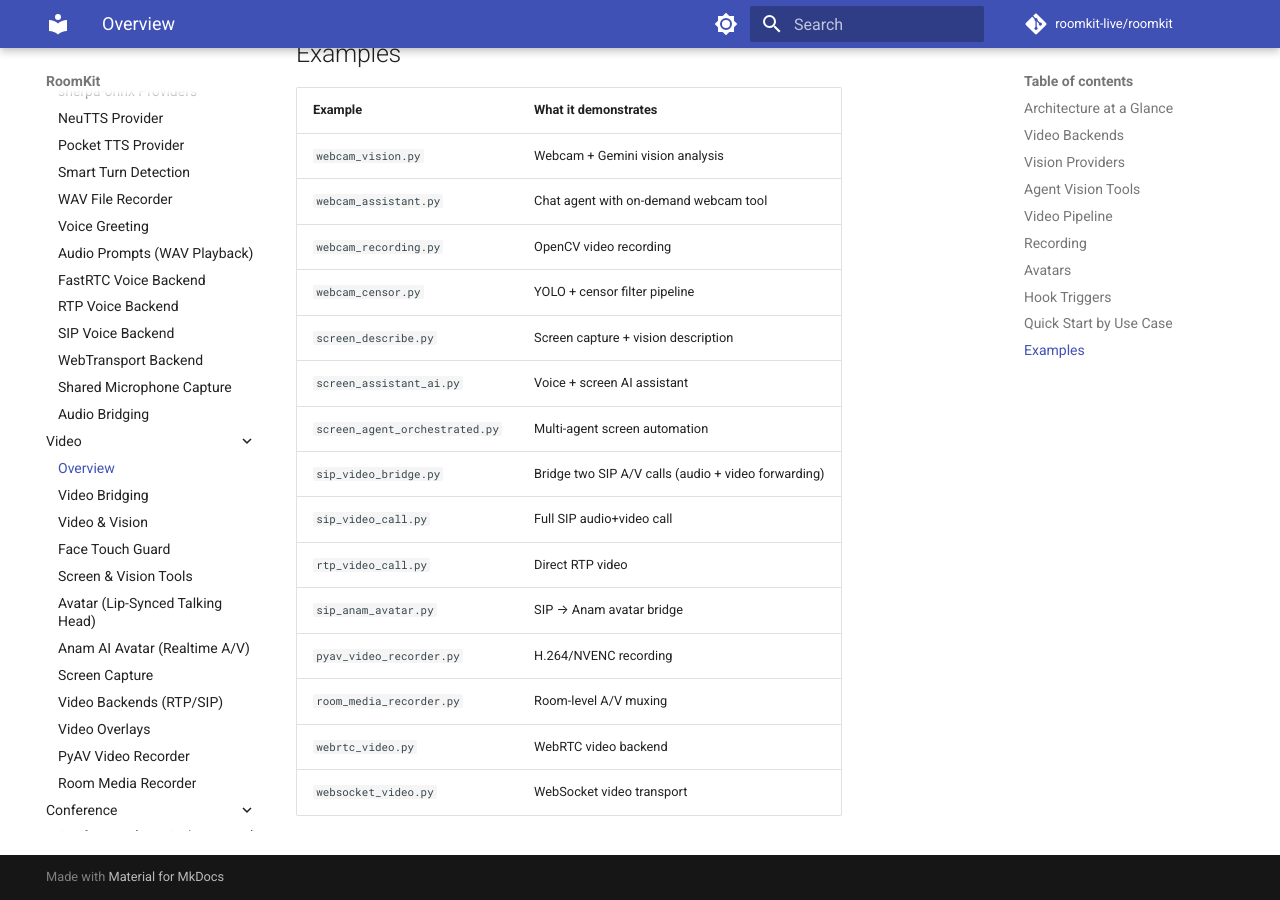
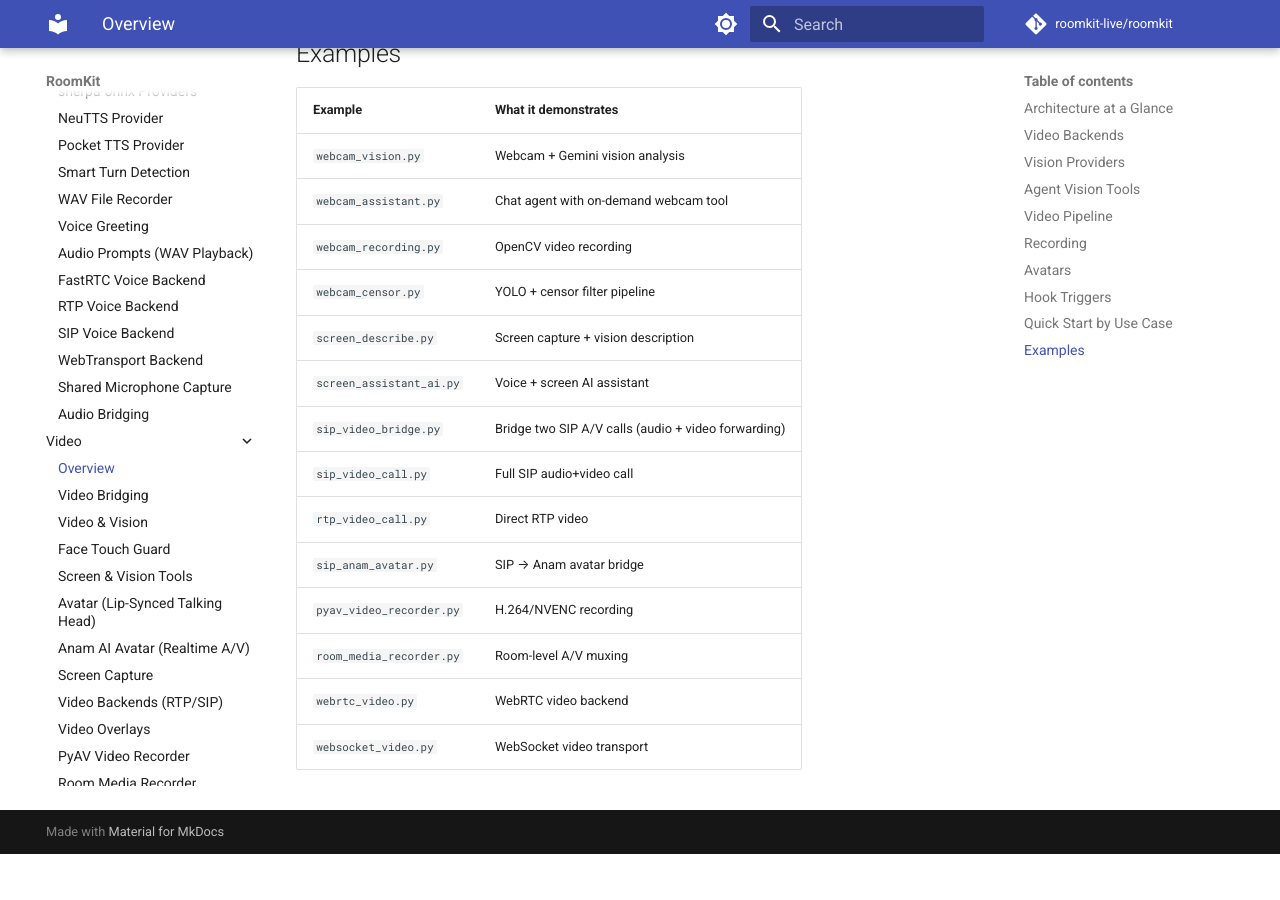
Before and after one commit to roomkit-live/roomkit-docs, an MkDocs documentation site: the page built from docs/guides/video-overview.md, in a window 1280 px wide and 900 px high, scrolled down 6224 px. Built offline with MkDocs 1.6.1 and Material for MkDocs 9.7.7, drawn with Linux system fonts in a browser that asks for light colours; comment, search, counter and statistics services are not loaded; after the commit the page ends 7078 px from its top, so only the background shows below that.

Commit message:
docs(video): the screen-agent example list drops screen_agent_orchestrated, moved out of the examples (RMK-353)

```diff
--- a/docs/guides/video-overview.md
+++ b/docs/guides/video-overview.md
@@ -232,7 +232,6 @@ For room-based integration with hooks, use `RealtimeAudioVideoChannel` instead.
 | `webcam_censor.py` | YOLO + censor filter pipeline |
 | `screen_describe.py` | Screen capture + vision description |
 | `screen_assistant_ai.py` | Voice + screen AI assistant |
-| `screen_agent_orchestrated.py` | Multi-agent screen automation |
 | `sip_video_bridge.py` | Bridge two SIP A/V calls (audio + video forwarding) |
 | `sip_video_call.py` | Full SIP audio+video call |
 | `rtp_video_call.py` | Direct RTP video |
```
